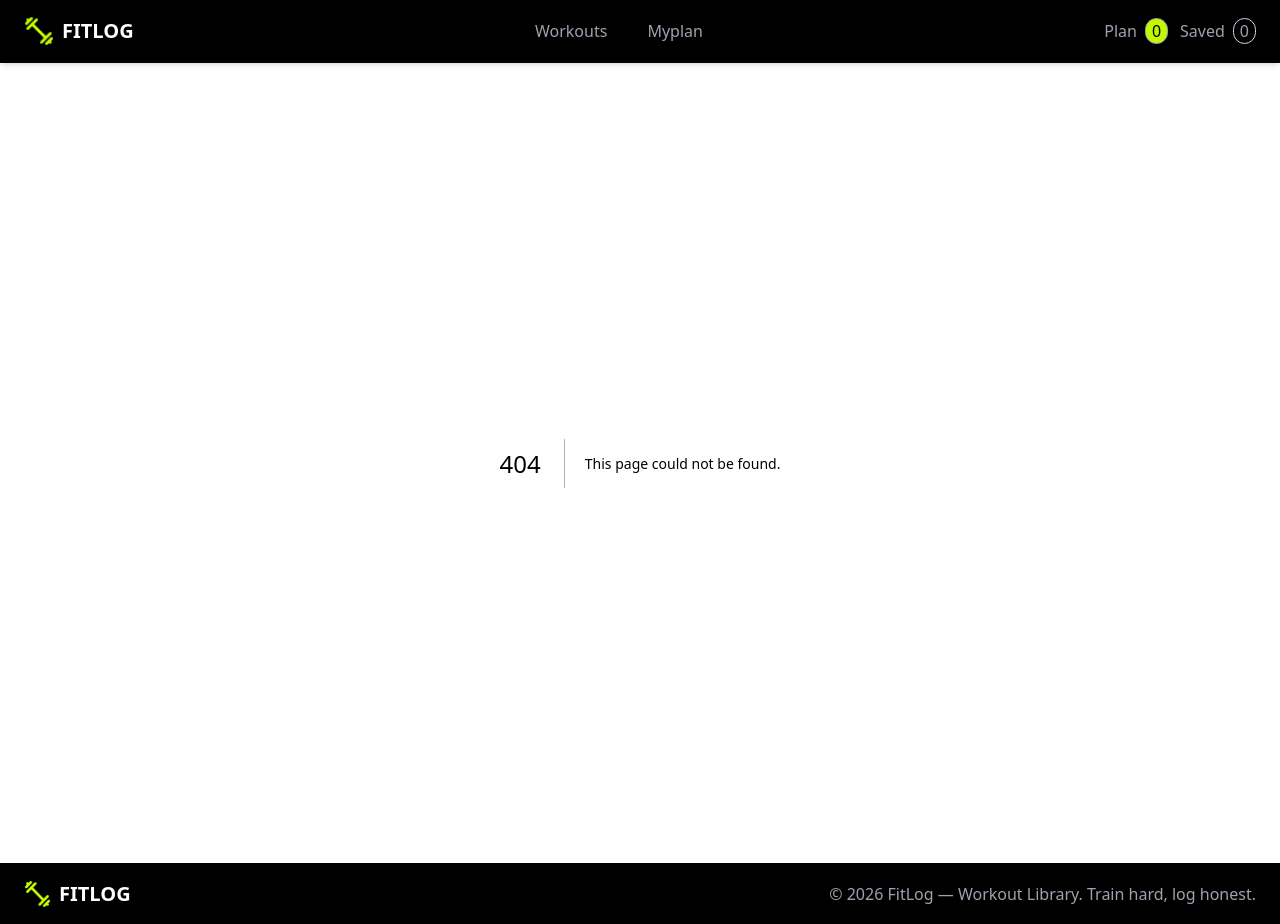
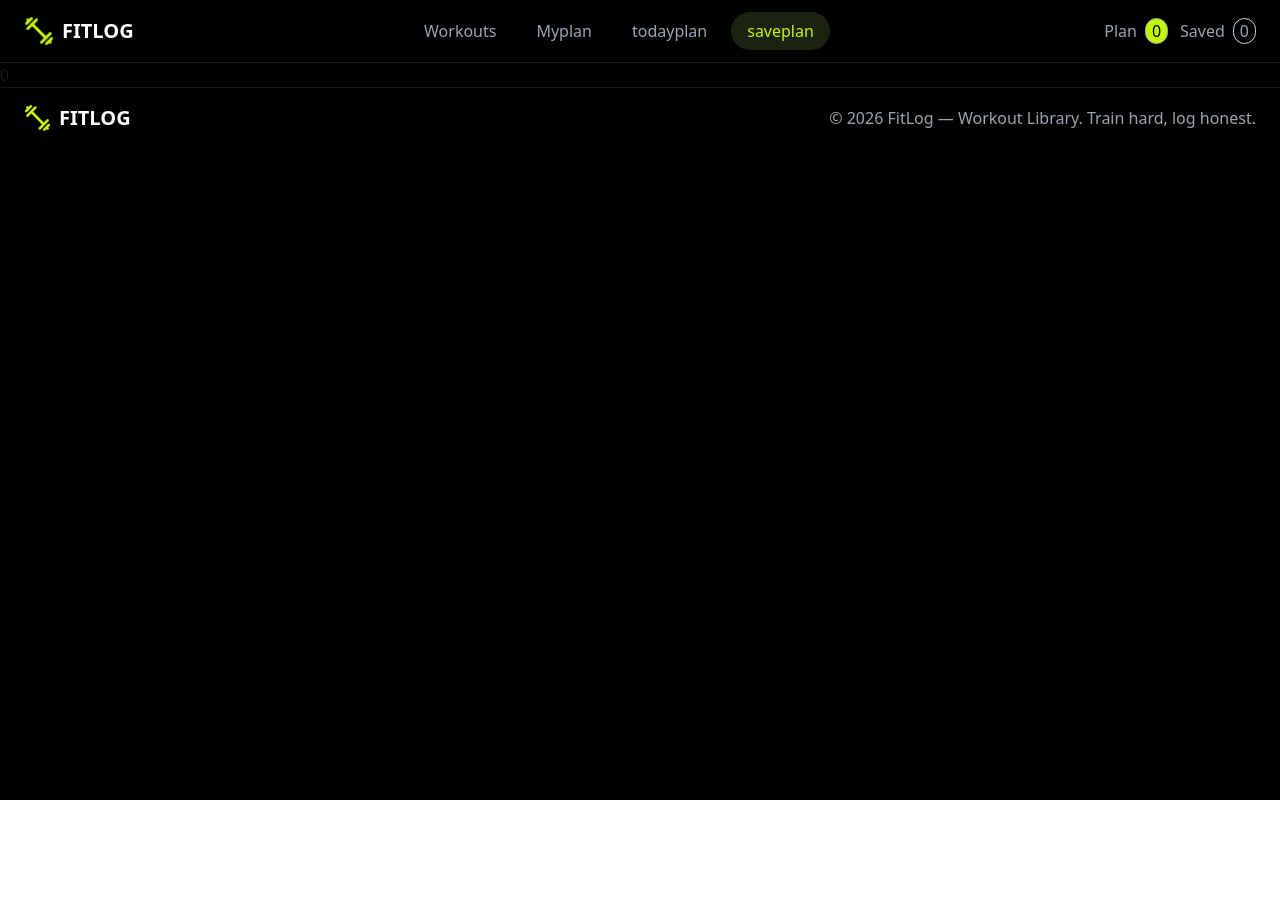
Before and after one commit to sudiptoroy12/FITLOG, a Next.js app: page /saveplan in a window 1280 px wide. Before the commit this address had no page. After the commit the page ends 800 px from the top, so only its background shows below. Built offline with nearby package versions, Linux system fonts and the light colour scheme.

Commit message:
Add WorkoutProvider context, implement Saveplan and Todayplan components, and update Navbar with plan counts

```diff
--- a/src/app/layout.tsx
+++ b/src/app/layout.tsx
@@ -3,6 +3,7 @@ import { Geist, Geist_Mono } from "next/font/google";
 import "./globals.css";
 import Navbar from "@/components/shared/Navbar";
 import Footer from "@/components/shared/Footer";
+import WorkoutProvider from "@/context/WorkoutProvider";
 
 
 const geistSans = Geist({
@@ -27,9 +28,12 @@ export default function RootLayout({ children }: LayoutProps<"/">) {
       className={`${geistSans.variable} ${geistMono.variable} h-full antialiased`}
     >
       <body className="min-h-full flex flex-col">
-        <Navbar />
+        <WorkoutProvider>
+           <Navbar />
         {children}
         <Footer/>
+        </WorkoutProvider>
+
       </body>
     </html>
   );
--- /dev/null
+++ b/src/app/saveplan/page.tsx
@@ -0,0 +1,17 @@
+'use client'
+
+import { WorkoutContext } from '@/context/WorkoutProvider';
+import { useContext } from 'react';
+
+const Saveplan = () => {
+
+    const {savePlan} = useContext(WorkoutContext)
+
+    console.log(savePlan);
+
+    return (
+        <div>{savePlan.length}</div>
+    );
+};
+
+export default Saveplan;
--- /dev/null
+++ b/src/app/todayplan/page.tsx
@@ -0,0 +1,17 @@
+'use client'
+
+import { WorkoutContext } from '@/context/WorkoutProvider';
+import { useContext } from 'react';
+
+const Todayplan = () => {
+
+    const {todayPlan} = useContext(WorkoutContext)
+
+    console.log(todayPlan);
+
+    return (
+        <div>{todayPlan.length}</div>
+    );
+};
+
+export default Todayplan;
--- a/src/app/workouts/[id]/page.tsx
+++ b/src/app/workouts/[id]/page.tsx
@@ -1,43 +1,32 @@
-
-
 import Image from "next/image";
-import {
-  CalendarPlus,
-  Bookmark,
-  Star,
-} from "lucide-react";
-import { getAllData, getSingleData} from "@/lib/Datafetch";
+import { CalendarPlus, Bookmark, Star } from "lucide-react";
+import {  getSingleData } from "@/lib/Datafetch";
 import { IWorkout } from "@/types/workout.type";
+import TodayPlanButton from "@/components/workouts/TodayPlanButton";
+import SavePlanButton from "@/components/workouts/SavePlanButton";
 
 interface IWorkoutsDetailsPageProps {
-    params : Promise<{
-        id: string
-    }>
+  params: Promise<{
+    id: string;
+  }>;
 }
 
+const WorkoutDetails = async ({ params }: IWorkoutsDetailsPageProps) => {
+  const { id } = await params;
 
+  const detailsData = await getSingleData();
 
+  const workout = detailsData.find(
+    (workout: IWorkout) => workout.id === Number(id),
+  ) as IWorkout;
 
-const WorkoutDetails = async({params}: IWorkoutsDetailsPageProps) => {
-    const {id} = await params
-
-
-    const detailsData = await getSingleData()
-    console.log(detailsData);
-
-
-    const workout = detailsData.find((workout:IWorkout) => workout.id === Number(id)) as IWorkout
-
-     console.log(workout);
-
+  console.log(workout);
 
   return (
     <main className="min-h-screen   py-8 text-white sm:px-8 lg:px-10">
       <div className="mx-auto max-w-7xl">
-
         {/* Main Details Container */}
         <div className="grid overflow-hidden lg:grid-cols-2 mx-6 ">
-
           {/* ================= IMAGE ================= */}
           <div className="relative min-h-[400px] lg:min-h-[600px]  items-center flex">
             <Image
@@ -51,7 +40,6 @@ const WorkoutDetails = async({params}: IWorkoutsDetailsPageProps) => {
 
           {/* ================= CONTENT ================= */}
           <div className="p-4 sm:p-6 ">
-
             {/* Workout Name */}
             <h1 className="text-3xl font-extrabold uppercase tracking-wide text-white sm:text-4xl">
               {workout.name}
@@ -76,31 +64,15 @@ const WorkoutDetails = async({params}: IWorkoutsDetailsPageProps) => {
 
             {/* ================= STATS ================= */}
             <div className="mt-4 overflow-hidden rounded-xl border border-[#292D35] bg-[#16191F]">
+              <DetailRow label="Equipment" value={workout.equipment} />
 
-              <DetailRow
-                label="Equipment"
-                value={workout.equipment}
-              />
+              <DetailRow label="Difficulty" value={workout.difficulty} />
 
-              <DetailRow
-                label="Difficulty"
-                value={workout.difficulty}
-              />
+              <DetailRow label="Sets" value={workout.sets.toString()} />
 
-              <DetailRow
-                label="Sets"
-                value={workout.sets.toString()}
-              />
+              <DetailRow label="Reps" value={workout.reps} />
 
-              <DetailRow
-                label="Reps"
-                value={workout.reps}
-              />
-
-              <DetailRow
-                label="Duration"
-                value={`${workout.duration} min`}
-              />
+              <DetailRow label="Duration" value={`${workout.duration} min`} />
 
               <DetailRow
                 label="Calories"
@@ -113,19 +85,14 @@ const WorkoutDetails = async({params}: IWorkoutsDetailsPageProps) => {
                 </span>
 
                 <div className="flex items-center gap-2 text-sm text-white">
-                  <Star
-                    size={16}
-                    className="fill-[#C2F800] text-[#C2F800]"
-                  />
+                  <Star size={16} className="fill-[#C2F800] text-[#C2F800]" />
                   {workout.rating}
                 </div>
               </div>
-
             </div>
 
             {/* ================= INSTRUCTIONS ================= */}
             <div className="mt-3">
-
               <h2 className="text-sm font-bold uppercase tracking-wide text-white">
                 Instructions
               </h2>
@@ -144,39 +111,22 @@ const WorkoutDetails = async({params}: IWorkoutsDetailsPageProps) => {
                   </li>
                 ))}
               </ol>
-
             </div>
 
             {/* ================= BUTTONS ================= */}
             <div className="mt-5 flex flex-col gap-3 sm:flex-row">
+              <TodayPlanButton workout={workout}/>
 
-              <button
-                className="flex items-center justify-center gap-2 rounded-lg bg-[#C2F800] px-5 py-3 text-sm font-bold text-black transition hover:bg-[#d0ff33]"
-              >
-                <CalendarPlus size={17} />
-                Add to today&apos;s plan
-              </button>
-
-              <button
-                className="flex items-center justify-center gap-2 rounded-lg border border-[#353A44] bg-transparent px-5 py-3 text-sm font-medium text-white transition hover:bg-[#1A1D23]"
-              >
-                <Bookmark size={17} />
-                Save for later
-              </button>
-
+              <SavePlanButton workout={workout}/>
             </div>
-
           </div>
         </div>
       </div>
     </main>
-
   );
 };
 
 export default WorkoutDetails;
-
-
 
 /* ================= DETAIL ROW ================= */
 
@@ -192,9 +142,7 @@ const DetailRow = ({ label, value }: DetailRowProps) => {
         {label}
       </span>
 
-      <span className="text-sm text-[#E5E7EB]">
-        {value}
-      </span>
+      <span className="text-sm text-[#E5E7EB]">{value}</span>
     </div>
   );
 };
--- a/src/app/workouts/page.tsx
+++ /dev/null
@@ -1,11 +0,0 @@
-import React from 'react';
-
-const Workouts = () => {
-    return (
-        <div>
-           workouts
-        </div>
-    );
-};
-
-export default Workouts;
--- a/src/components/homepage/Library.tsx
+++ b/src/components/homepage/Library.tsx
@@ -1,6 +1,7 @@
 import { getAllData } from "@/lib/Datafetch";
 import LibraryCard from "./LibraryCard";
 import { IWorkout } from "@/types/workout.type";
+import Link from "next/link";
 
 
 const Library = async() => {
@@ -17,12 +18,15 @@ const Library = async() => {
       </h3>
 
       <div className="grid grid-cols-1 gap-6 sm:grid-cols-2 lg:grid-cols-3 mt-6 ">
-       {libraryData.map((workout:IWorkout)=>{
+
+        {libraryData.map((workout:IWorkout)=>{
         return(<LibraryCard key={workout.id} workout={workout}
           />
         )
 
        })}
+
+
 
       </div>
     </div>
--- a/src/components/homepage/LibraryCard.tsx
+++ b/src/components/homepage/LibraryCard.tsx
@@ -17,14 +17,13 @@ const LibraryCard = ({ workout }: WorkoutCardProps) => {
           alt={workout.name}
           width={500}
           height={400}
-
           className="object-cover transition-transform duration-500 group-hover:scale-105"
         />
 
         {/* Image overlay */}
         <div className="absolute inset-0 bg-gradient-to-t from-black/30 to-transparent" />
       </div>
-
+      <Link href={`/workouts/${workout.id}`}>
         {/* Content */}
         <div className="p-7">
           {/* Muscle Group */}
@@ -40,11 +39,13 @@ const LibraryCard = ({ workout }: WorkoutCardProps) => {
           </h2>
 
           {/* Equipment */}
-        <div className="pb-4"><p className="mt-2 text-sm text-[#9CA3AF] ">{workout.equipment}</p></div>
+          <div className="pb-4">
+            <p className="mt-2 text-sm text-[#9CA3AF] ">{workout.equipment}</p>
+          </div>
 
-        <div className=""><hr className="text-[#9CA3AF] " /></div>
-
-
+          <div className="">
+            <hr className="text-[#9CA3AF] " />
+          </div>
 
           {/* Stats */}
           <div className="mt-4 flex items-center gap-6 text-sm text-[#9CA3AF] ">
@@ -65,15 +66,9 @@ const LibraryCard = ({ workout }: WorkoutCardProps) => {
               <Star size={18} strokeWidth={1.8} className="fill-transparent" />
               <span>{workout.rating}</span>
             </div>
-
-        {/* Button */}
-        <Link href={`/workouts/${workout.id}`}>
-          <button className="btn w-full rounded-xl border-0 bg-slate-900 text-white transition-all hover:bg-emerald-600">
-            View Details →
-          </button>
-        </Link>
           </div>
         </div>
+      </Link>
     </div>
   );
 };
--- a/src/components/shared/Navbar.tsx
+++ b/src/components/shared/Navbar.tsx
@@ -5,14 +5,17 @@ import Link from "next/link";
 import logo from "../../assets/logo.png";
 import Image from "next/image";
 import { RxCross1 } from "react-icons/rx";
-import { useState } from "react";
+import { useContext, useState } from "react";
 import { usePathname } from "next/navigation";
+import { WorkoutContext } from "@/context/WorkoutProvider";
+import Saveplan from "@/app/saveplan/page";
 
 const Navbar = () => {
   const [isOpen, setIsOpen] = useState(false);
-  const pathname = usePathname()
+  const pathname = usePathname();
+      const {savePlan, todayPlan} = useContext(WorkoutContext)
   return (
-    <nav className="w-full bg-black shadow-md border-b ">
+    <nav className="w-full bg-black shadow-md border-b sticky top-0 z-50">
       <div className="max-w-7xl  mx-auto px-6  py-4  flex items-center justify-between ">
         {/*Hamburger*/}
         <button
@@ -55,9 +58,9 @@ const Navbar = () => {
           <ul className="flex gap-2">
             <li>
               <Link
-            href="/workouts"
+                href="/"
                 className={`px-4 py-2 rounded-full ${
-              pathname === "/workouts"
+                  pathname === "/"
                     ? "bg-[#1A2312] text-[#C2F800]"
                     : "hover:bg-[#1A2312] hover:text-[#C2F800]"
                 }`}
@@ -78,6 +81,30 @@ const Navbar = () => {
                 Myplan
               </Link>
             </li>
+            <li>
+              <Link
+                href="/todayplan"
+                className={`px-4 py-2 rounded-full ${
+                  pathname === "/todayplan"
+                    ? "bg-[#1A2312] text-[#C2F800]"
+                    : "hover:bg-[#1A2312] hover:text-[#C2F800]"
+                }`}
+              >
+                todayplan
+              </Link>
+            </li>
+            <li>
+              <Link
+                href="/saveplan"
+                className={`px-4 py-2 rounded-full ${
+                  pathname === "/saveplan"
+                    ? "bg-[#1A2312] text-[#C2F800]"
+                    : "hover:bg-[#1A2312] hover:text-[#C2F800]"
+                }`}
+              >
+                saveplan
+              </Link>
+            </li>
           </ul>
         </div>
 
@@ -91,7 +118,7 @@ const Navbar = () => {
               >
                 Plan
                 <span className="flex justify-center bg-[#C2F800]  ml-2 px-1.5 rounded-full text-s  text-black  border border-[#9CA3AF]">
-                  0
+                  {todayPlan.length}
                 </span>
               </Link>
             </div>
@@ -102,7 +129,7 @@ const Navbar = () => {
               >
                 Saved
                 <span className="flex  justify-center ml-2  px-1.5 rounded-full text-s  text-[#9CA3AF]  border border-gray-300">
-                  0
+                {savePlan.length}
                 </span>
               </Link>
             </div>
@@ -115,9 +142,9 @@ const Navbar = () => {
           <ul className="flex flex-col gap-5">
             <li>
               <Link
-            href="/workouts"
+                href="/"
                 className={`px-4 py-2 rounded-full ${
-              pathname === "/workouts"
+                  pathname === "/"
                     ? "bg-[#1A2312] text-[#C2F800]"
                     : "hover:bg-[#1A2312] hover:text-[#C2F800]"
                 }`}
--- /dev/null
+++ b/src/components/workouts/SavePlanButton.tsx
@@ -0,0 +1,31 @@
+'use client'
+import { WorkoutContext } from '@/context/WorkoutProvider';
+
+import { IWorkout } from '@/types/workout.type';
+import { Bookmark } from 'lucide-react';
+
+import  { useContext } from 'react';
+
+const SavePlanButton = ({workout}: {workout: IWorkout}) => {
+    const {savePlan, setSavePlan} = useContext(WorkoutContext)
+
+    console.log(savePlan);
+
+
+
+    const handleSavePlan = () =>{
+        console.log("today button triggered" , workout);
+
+        setSavePlan([...savePlan, workout])
+
+    }
+
+    return (
+      <button className="flex items-center justify-center gap-2 rounded-lg border border-[#353A44] bg-transparent px-5 py-3 text-sm font-medium text-white transition hover:bg-[#1A1D23] " onClick={()=>handleSavePlan()}>
+                <Bookmark size={17} />
+                Save for later
+              </button>
+    );
+};
+
+export default SavePlanButton;
--- /dev/null
+++ b/src/components/workouts/TodayPlanButton.tsx
@@ -0,0 +1,30 @@
+'use client'
+import { WorkoutContext } from '@/context/WorkoutProvider';
+
+import { IWorkout } from '@/types/workout.type';
+import { CalendarPlus } from 'lucide-react';
+import  { useContext } from 'react';
+
+const TodayPlanButton = ({workout}: {workout: IWorkout}) => {
+    const {todayPlan, setTodayPlan} = useContext(WorkoutContext)
+
+    console.log(todayPlan);
+
+
+
+    const handleTodayPlan = () =>{
+        console.log("today button triggered" , workout);
+
+        setTodayPlan([...todayPlan, workout])
+
+    }
+
+    return (
+       <button className="flex items-center justify-center gap-2 rounded-lg bg-[#C2F800] px-5 py-3 text-sm font-bold text-black transition hover:bg-[#d0ff33]" onClick={()=> handleTodayPlan()}>
+                <CalendarPlus size={17} />
+                Add to today&apos;s plan
+              </button>
+    );
+};
+
+export default TodayPlanButton;
--- /dev/null
+++ b/src/context/WorkoutProvider.tsx
@@ -0,0 +1,38 @@
+"use client";
+
+import { IWorkout } from "@/types/workout.type";
+import { Dispatch, ReactNode, SetStateAction, useState } from "react";
+import { createContext } from "react";
+
+interface IWorkoutContext {
+  todayPlan: IWorkout[];
+  setTodayPlan: Dispatch<SetStateAction<IWorkout[]>>;
+  savePlan: IWorkout[];
+  setSavePlan: Dispatch<SetStateAction<IWorkout[]>>;
+}
+
+export const WorkoutContext = createContext<IWorkoutContext>({
+  todayPlan: [],
+  setTodayPlan: () => {},
+  savePlan: [],
+  setSavePlan: () => {},
+});
+
+const WorkoutProvider = ({ children }: { children: ReactNode }) => {
+  const [todayPlan, setTodayPlan] = useState<IWorkout[]>([]);
+  const [savePlan, setSavePlan] = useState<IWorkout[]>([]);
+
+  const sharedData = {
+    todayPlan,
+    setTodayPlan,
+    savePlan,
+    setSavePlan,
+  };
+  return (
+    <WorkoutContext.Provider value={sharedData}>
+      {children}
+    </WorkoutContext.Provider>
+  );
+};
+
+export default WorkoutProvider;
```
Lines whose indentation alone changed are shown as unchanged.
